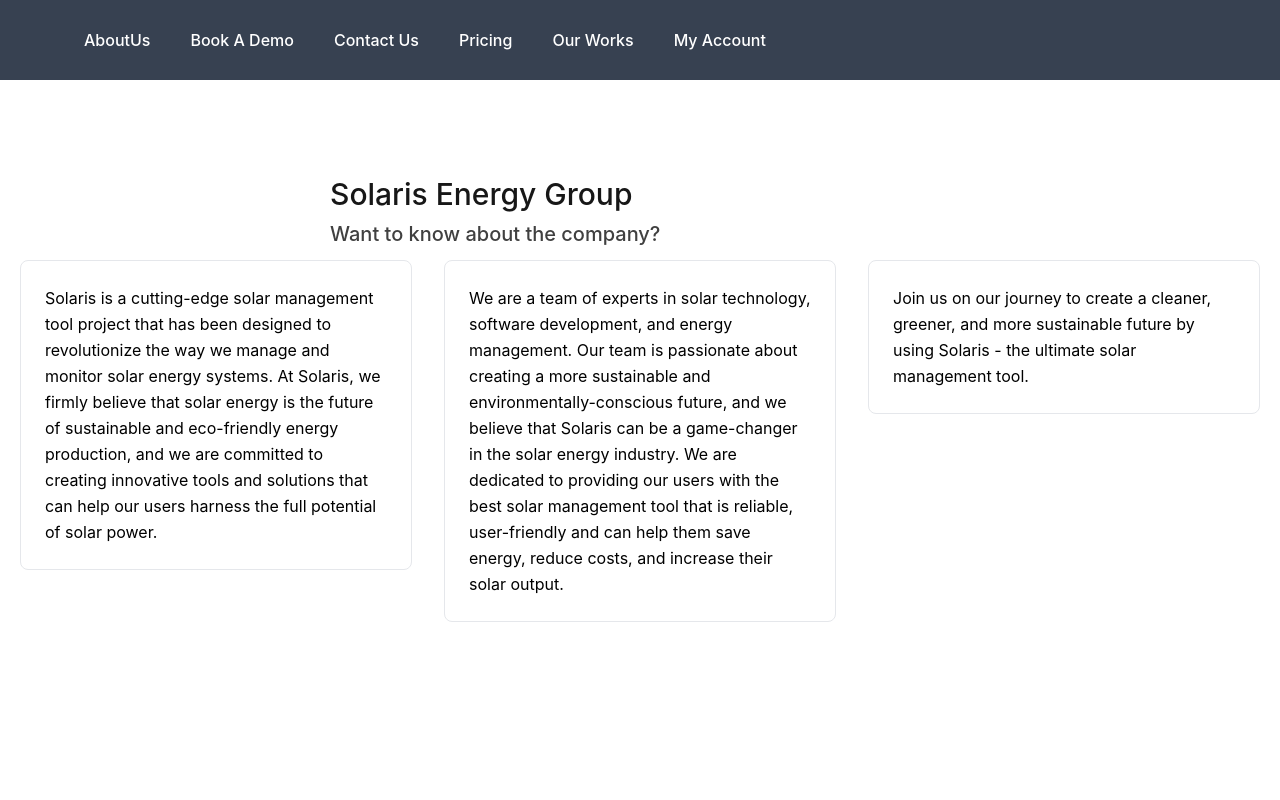
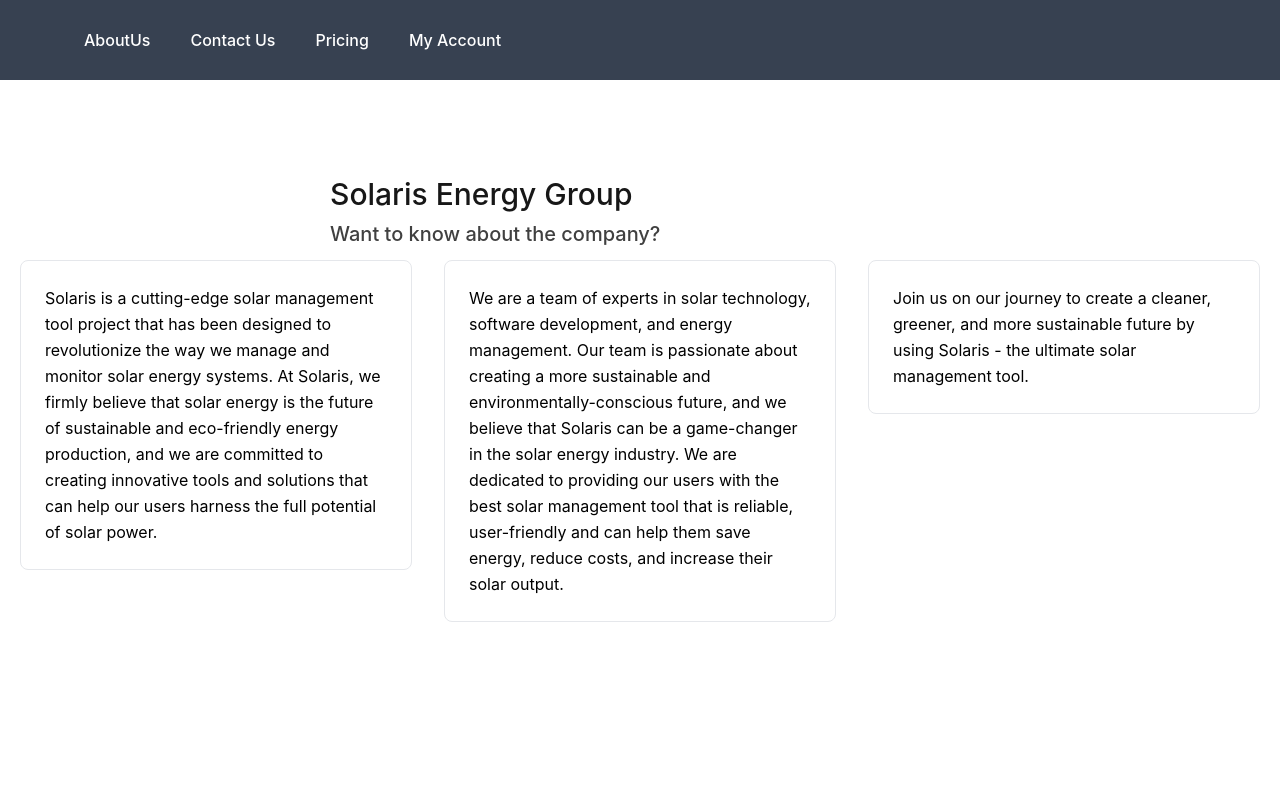
Before and after one commit to sabudanakichdi/ssw555_agile_project, a React (Create React App) app in the folder client/: page / in a window 1280 px wide. Shown: the top 800 px of the page. Built offline with nearby package versions, Linux system fonts and the light colour scheme.

Commit message:
commit16

```diff
--- a/client/src/Navigation/Navbar.js
+++ b/client/src/Navigation/Navbar.js
@@ -18,13 +18,13 @@ function Navbar() {
                   >
                     AboutUs
                   </a>
-
+                  {/*
                   <a
                     href="/BookADemo"
                     className=" hover:bg-gray-600 text-white px-3 py-2 rounded-md text-l font-medium"
                   >
                     Book A Demo
-                  </a>
+                  </a> */}
 
                   <a
                     href="/ContactUs"
@@ -39,12 +39,12 @@ function Navbar() {
                   >
                     Pricing
                   </a>
-                  <a
+                  {/* <a
                     href="/OurWork"
                     className=" hover:bg-gray-600 text-white px-3 py-2 rounded-md text-l font-medium"
                   >
                     Our Works
-                  </a>
+                  </a> */}
                   <a
                     href="/MyAccount"
                     className=" hover:bg-gray-600 text-white px-3 py-2 rounded-md text-l font-medium"
```
